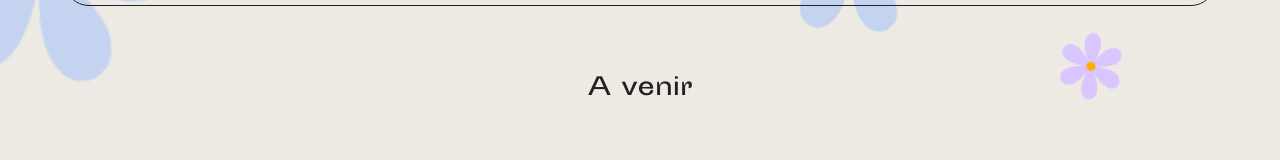
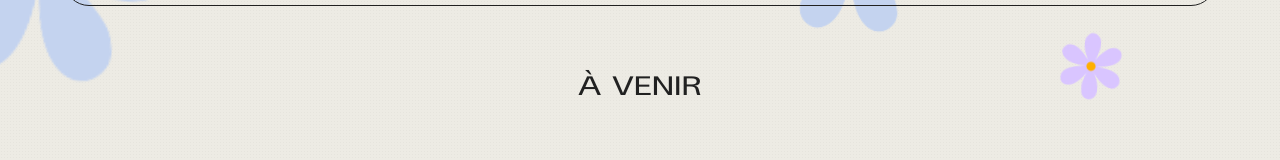
Before and after one commit to maurinecornillon/maurinecornillon, a React (Create React App) app: page /smartback in a window 1280 px wide. Shown: the part 228-388 px from the top of the page. Built offline with nearby package versions, Linux system fonts and the light colour scheme.

Commit message:
responsive

```diff
--- a/src/pages/SmartBack.jsx
+++ b/src/pages/SmartBack.jsx
@@ -37,7 +37,7 @@ const SmartBack = () => {
       {/* Bottom Section */}
       <div className="text-center">
         <p className=" relative z-10 text-center w-[90%] mx-auto text-[0.5rem] sm:text-[0.5rem] lg:text-[0.8rem] xl:text-[1.5rem] 2xl:text-[1rem] text-secondary leading-relaxed">
-          A venir
+          À VENIR
         </p>
       </div>
     </div>
```
